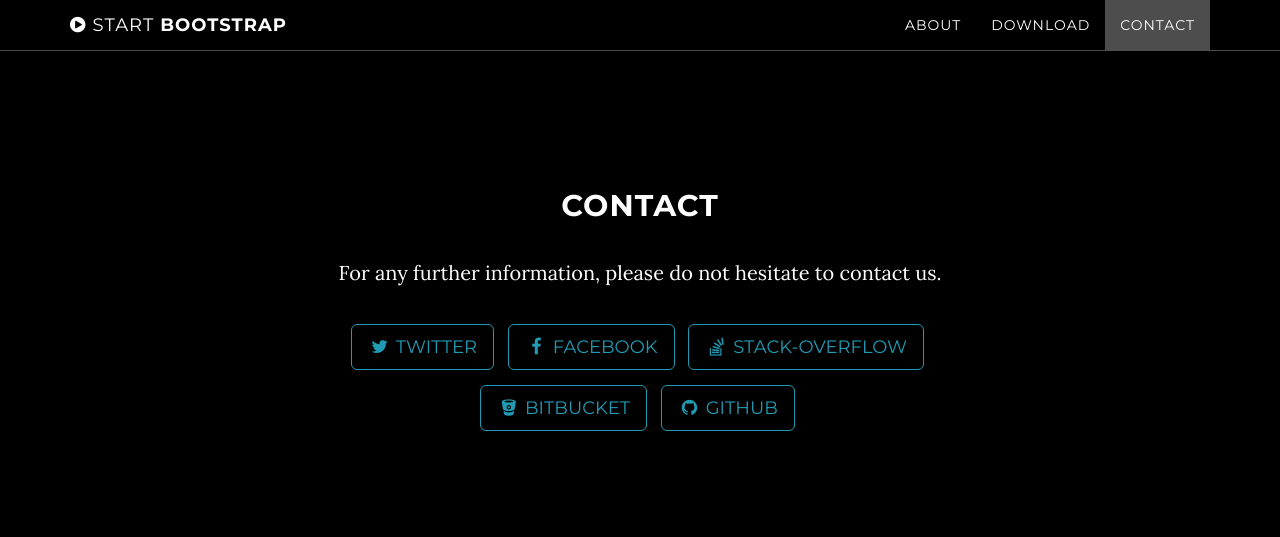
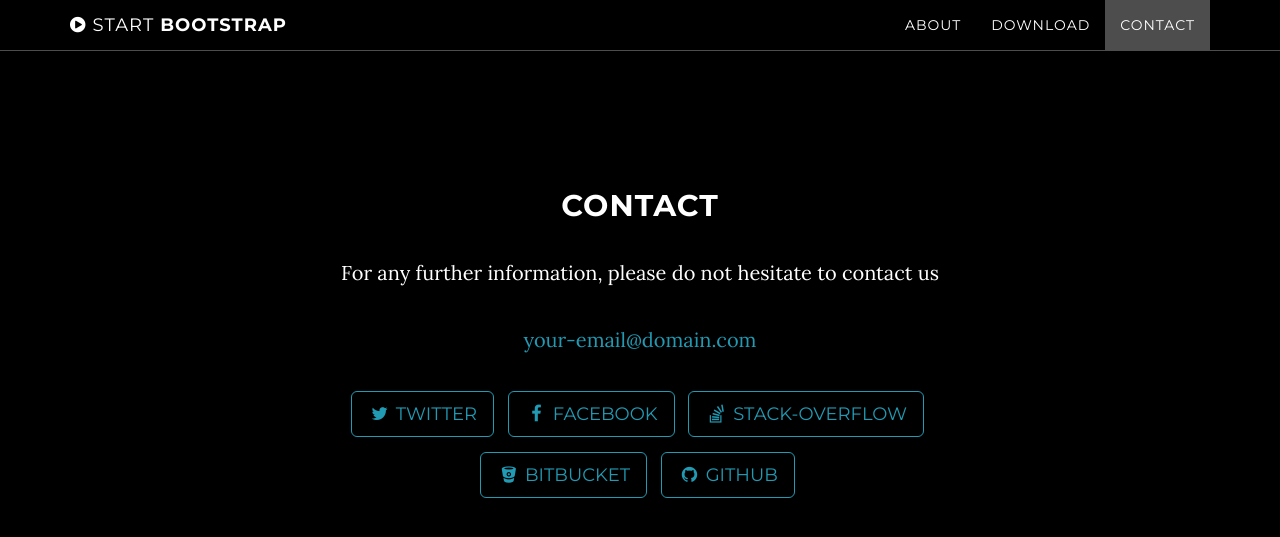
Before and after one commit to oretachi/oretachi.github.io, a Jekyll site: the page built from index.html, in a window 1280 px wide and 900 px high, scrolled down 2156 px. Shown: the top 537 px of the window. Built offline with Jekyll 4.4.1, drawn with Linux system fonts in a browser that asks for light colours.

Commit message:
Updated contact.html

```diff
--- a/_includes/contact.html
+++ b/_includes/contact.html
@@ -3,8 +3,8 @@
         <div class="row">
             <div class="col-lg-8 col-lg-offset-2">
                 <h2>Contact</h2>
-                <p>For any further information, please do not hesitate to contact us.</p>
-                <p><a href="mailto:{{ info@oretachi.co }}">{{ info@oretachi.co }}</a>
+                <p>For any further information, please do not hesitate to contact us</p>
+                <p><a href="mailto:{{ info@oretachi.co }}">{{ site.email }}</a>
                 </p>
                 <ul class="list-inline banner-social-buttons">
                     {% for network in site.social %}
```
